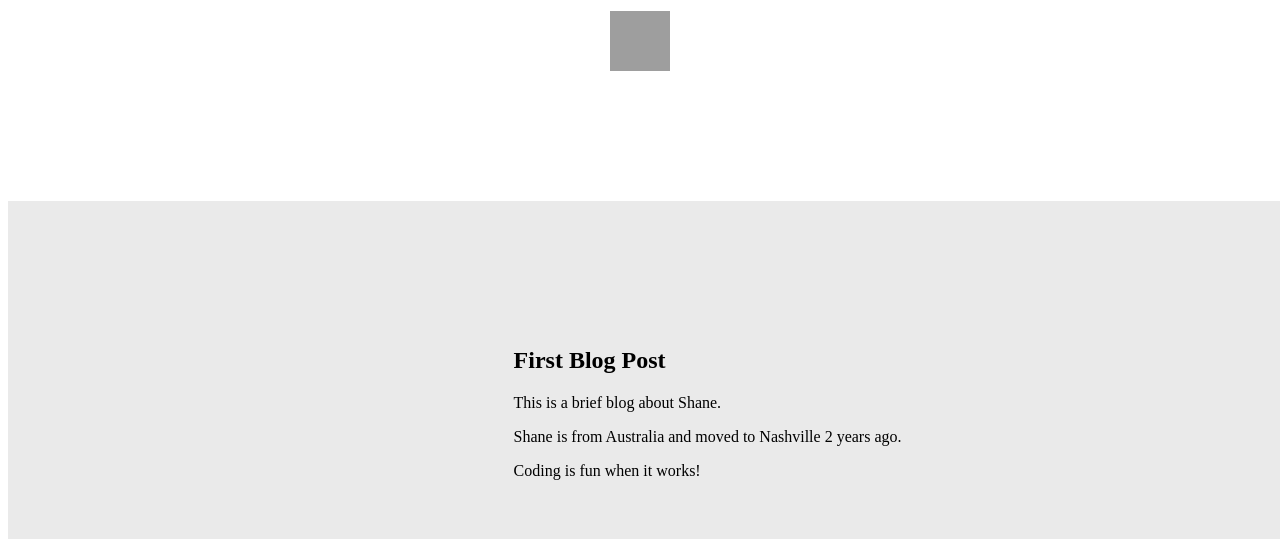
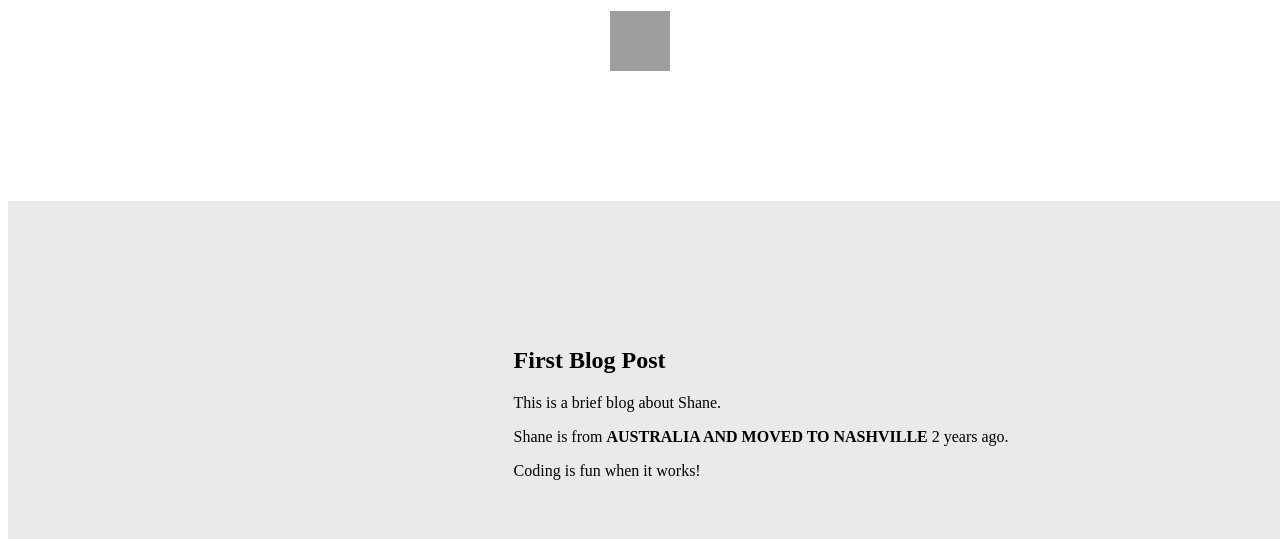
Before and after one commit to shaneo92/shanebouverie-portfolio, a plain HTML site: page blog/index.html in a window 1280 px wide. Shown: the part 261-800 px from the top of the page. Drawn offline with Linux system fonts and the light colour scheme; grey boxes are pictures that could not be loaded.

Commit message:
Add span class

```diff
--- a/blog/index.html
+++ b/blog/index.html
@@ -29,6 +29,10 @@
     margin: 0 auto;
     width: 40%;
   }
+  .highlight{
+    font-weight:bold;
+    text-transform: uppercase;
+  }
   .footer{
     width: 100%;
     background-color: #f3f3f3;
@@ -58,7 +62,7 @@
 <div class="content-area">
   <div class="text-section"><h2>First Blog Post</h2>
   <p>This is a brief blog about Shane.</p>
-  <p>Shane is from Australia and moved to Nashville 2 years ago.</p>
+  <p>Shane is from <span class="highlight">Australia and moved to Nashville</span> 2 years ago.</p>
   <p>Coding is fun when it works!</p>
 </div>
 </div>
```
